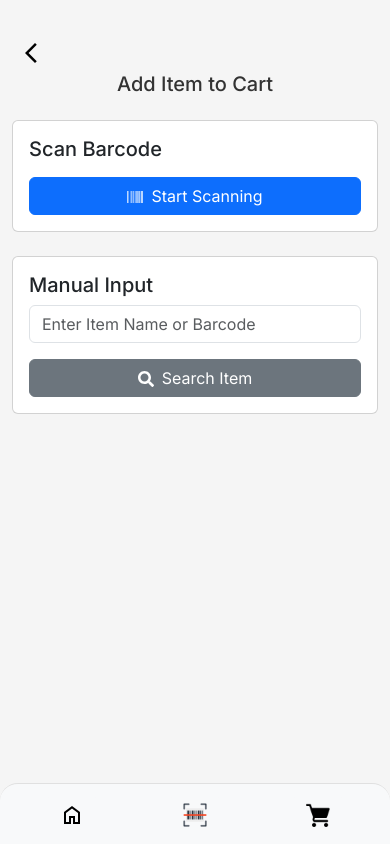
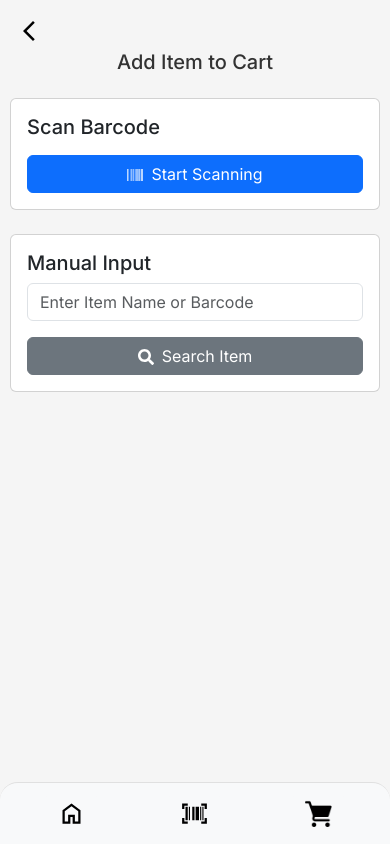
Before and after one commit to zayed-haque/wl-shop, a React (Create React App) app in the folder wl_shop_frontend/: page /add-item in a window 390 px wide. Built offline with nearby package versions, Linux system fonts and the light colour scheme.

Commit message:
Changes barcde icon in Footer

```diff
--- a/wl_shop_frontend/src/components/AddItem.css
+++ b/wl_shop_frontend/src/components/AddItem.css
@@ -1,77 +1,27 @@
-/* .add-item-container {
-  padding: 20px;
-  max-width: 600px;
-  margin: 0 auto;
+.add-item-container {
+  padding-top: 1rem;
+  padding-bottom: 1rem;
 }
 
 h1 {
   font-size: 24px;
   text-align: center;
+  margin-bottom: 1rem;
+}
+
+.back-button img {
+  width: 24px;
+  height: 24px;
+}
+
+#reader {
+  width: 100%;
 }
 
 .scan-button,
 .add-to-cart-button {
-  display: block;
-  width: 100%;
-  padding: 10px;
-  margin-bottom: 20px;
   font-size: 18px;
-  background-color: #007bff;
-  color: white;
-  border: none;
-  border-radius: 5px;
-  cursor: pointer;
-
-}
-
-.scan-button:hover,
-.add-to-cart-button:hover {
-  background-color: #0056b3;
-}
-
-.item-details input {
-  display: block;
-  width: 100%;
-  padding: 10px;
-  margin-bottom: 10px;
-  font-size: 16px;
-}
-
-
-#reader {
-  width: 100%;
-  height: 100%;
-}
-
-.modal {
-  background-color: white;
-  padding: 20px;
-  border-radius: 10px;
-  box-shadow: 0 0 10px rgba(0, 0, 0, 0.1);
-}
-
-@media (max-width: 600px) {
-  .add-item-container {
-    padding: 10px;
-  }
-
-  h1 {
-    font-size: 20px;
-  }
-
-  .scan-button,
-  .add-to-cart-button {
-    font-size: 16px;
-  }
-
-  .item-details input {
-    font-size: 14px;
-  }
-} */
-
-.add-item-container {
-  padding-top: 2rem;
-  padding-bottom: 2rem;
+  padding: 10px 15px;
 }
 
 .item-details-modal {
@@ -80,7 +30,7 @@ h1 {
   left: 50%;
   transform: translate(-50%, -50%);
   background-color: white;
-  padding: 2rem;
+  padding: 1.5rem;
   border-radius: 8px;
   max-width: 500px;
   width: 90%;
@@ -101,13 +51,27 @@ h1 {
   margin-bottom: 1rem;
 }
 
-#reader {
-  width: 100% !important;
-}
+@media (max-width: 600px) {
+  .add-item-container {
+    padding: 10px;
+  }
 
-@media (max-width: 768px) {
+  h1 {
+    font-size: 20px;
+  }
+
+  .scan-button,
+  .add-to-cart-button {
+    font-size: 16px;
+    padding: 8px 12px;
+  }
+
   .item-details-modal {
     width: 95%;
     padding: 1rem;
   }
+
+  .item-details input {
+    font-size: 14px;
+  }
 }
--- a/wl_shop_frontend/src/components/Footer.js
+++ b/wl_shop_frontend/src/components/Footer.js
@@ -29,19 +29,19 @@ function Footer() {
         <div className="row text-center">
           <div className="col">
             <button className="btn btn-light" onClick={handleHomeClick}>
-              <img src='/images/home-button.svg' alt="" style={{ width: '24px', height: '24px' }} />
+              <img src='/images/home-button.svg' alt="" style={{ width: '27px', height: '27px' }} />
               <i className="fas fa-search"></i>
             </button>
           </div>
           <div className="col">
             <button className="btn btn-light" onClick={handleScannerClick}>
-              <img src='/images/barcode-scan.png' alt="" style={{ width: '24px', height: '24px' }} />
+              <img src='/images/barcode-scanner.svg' alt="" style={{ width: '27x', height: '27px' }} />
               <i className="fas fa-barcode"></i>
             </button>
           </div>
           <div className="col">
             <button className="btn btn-light" onClick={handleCartClick}>
-              <img src='/images/grocery-store.png' alt="" style={{ width: '24px', height: '24px' }} />
+              <img src='/images/grocery-store.png' alt="" style={{ width: '27px', height: '27px' }} />
               <i className="fas fa-shopping-cart"></i>
             </button>
           </div>
```
Also changed, not shown: wl_shop_frontend/public/images/barcode-scanner.svg (added).
